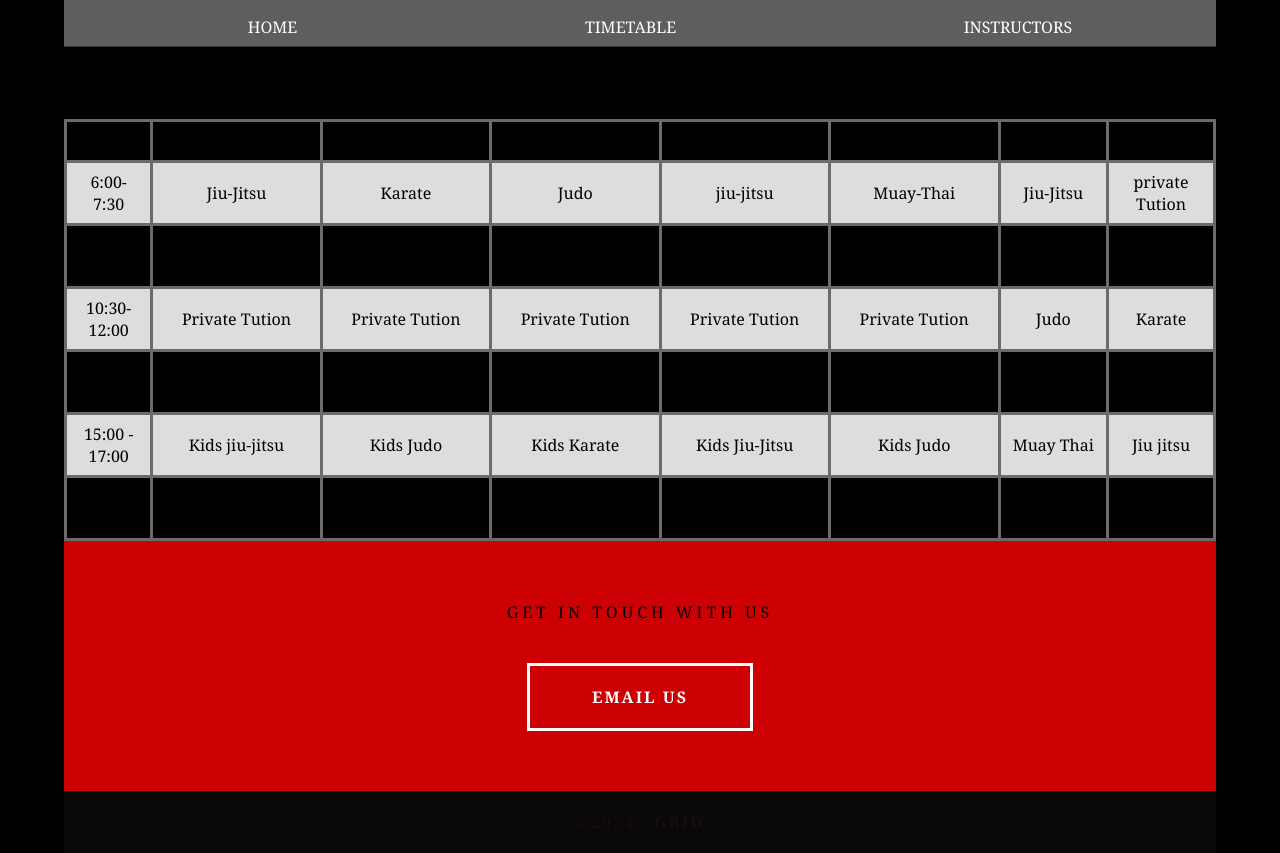
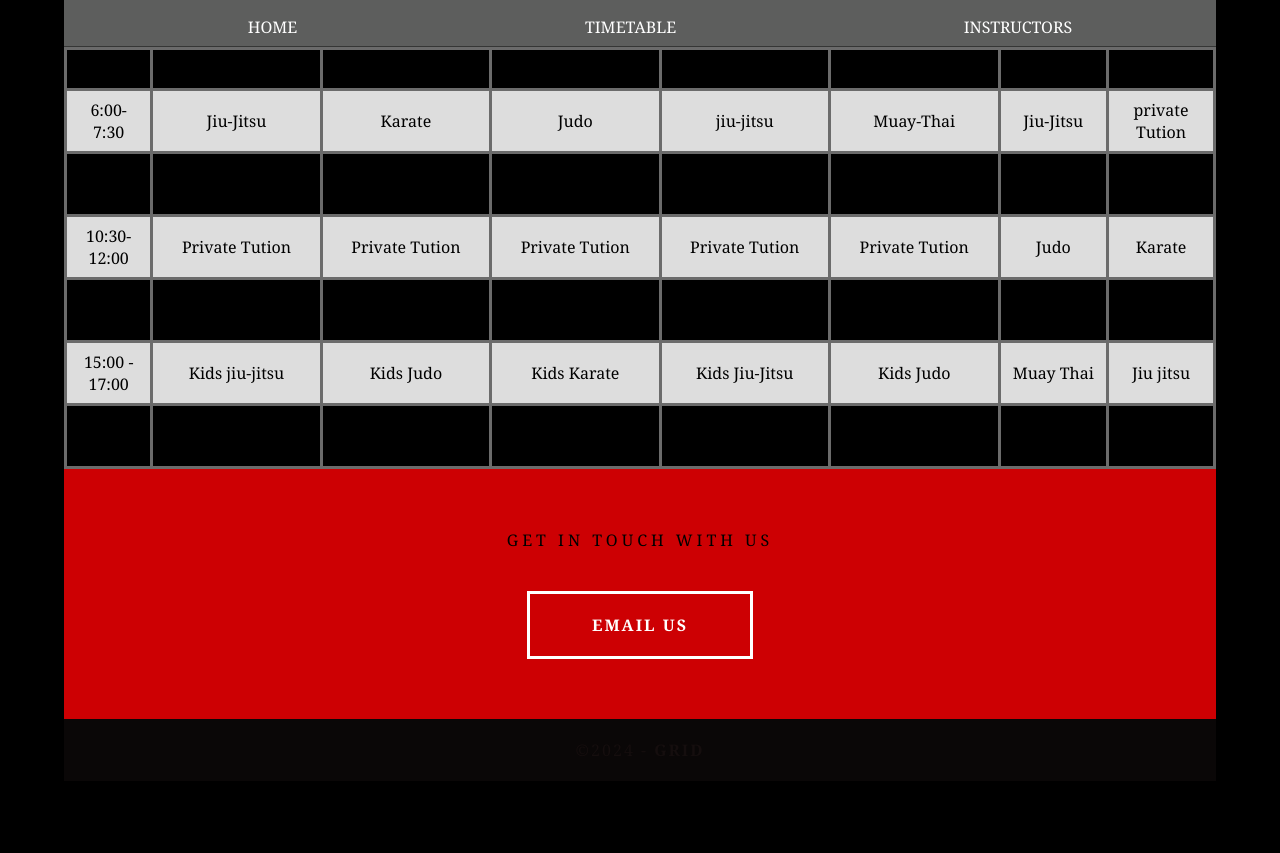
Before and after one commit to Khalil460/rocu, a plain HTML site: page timetable.html in a window 1280 px wide. Shown: the part 80-933 px from the top of the page. After the commit the page ends 861 px from the top, so only its background shows below. Drawn offline with Linux system fonts and the light colour scheme.

Commit message:
Update timetable.html

```diff
--- a/timetable.html
+++ b/timetable.html
@@ -53,10 +53,6 @@
 	  </div>
   </header>
 
-     <section class="banner">
-    <h2 class="parallax">TIMETABLE</h2>
-
-  </section>
 		<section class="timetable">
 
 	<center>
```
